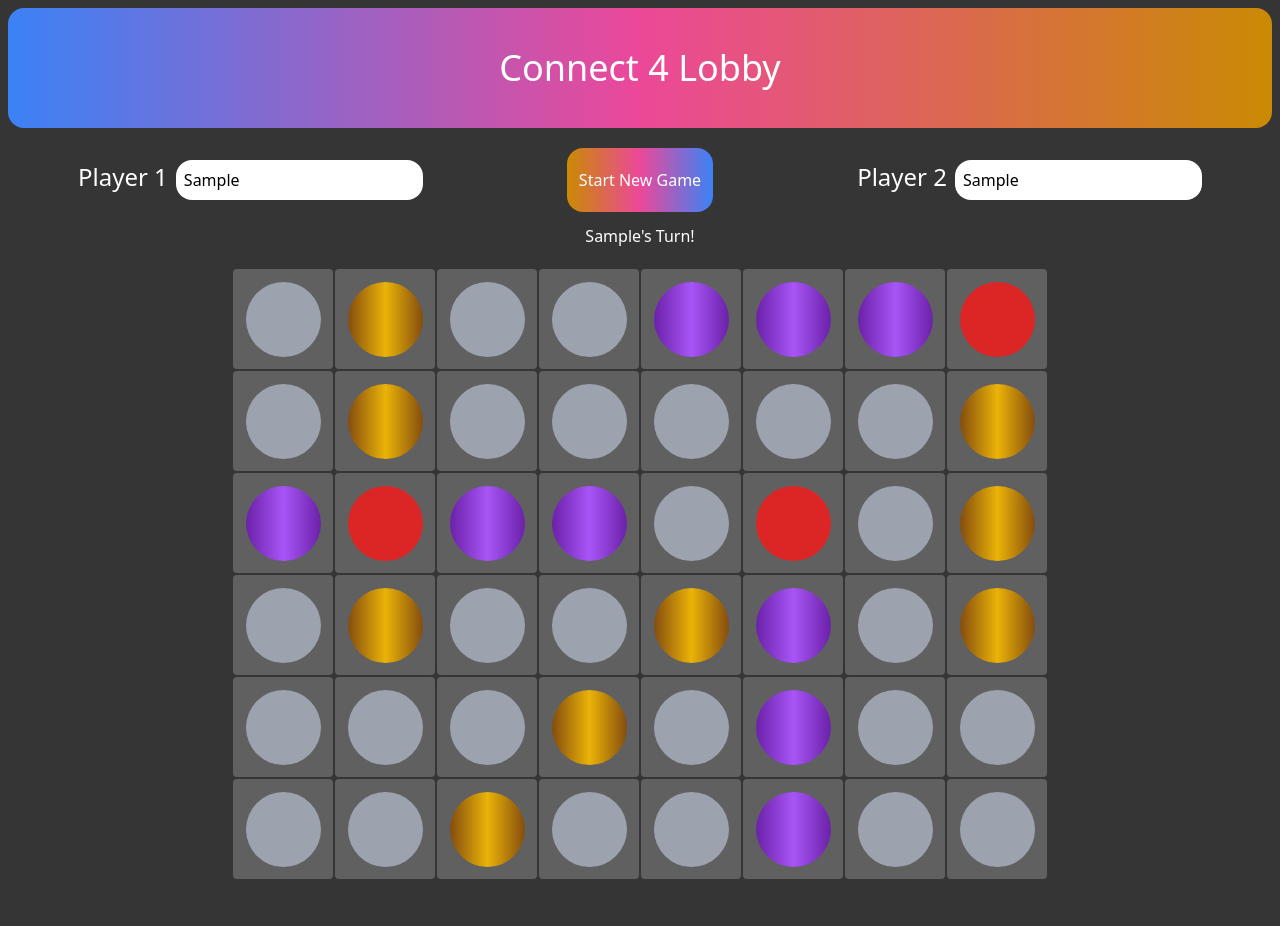
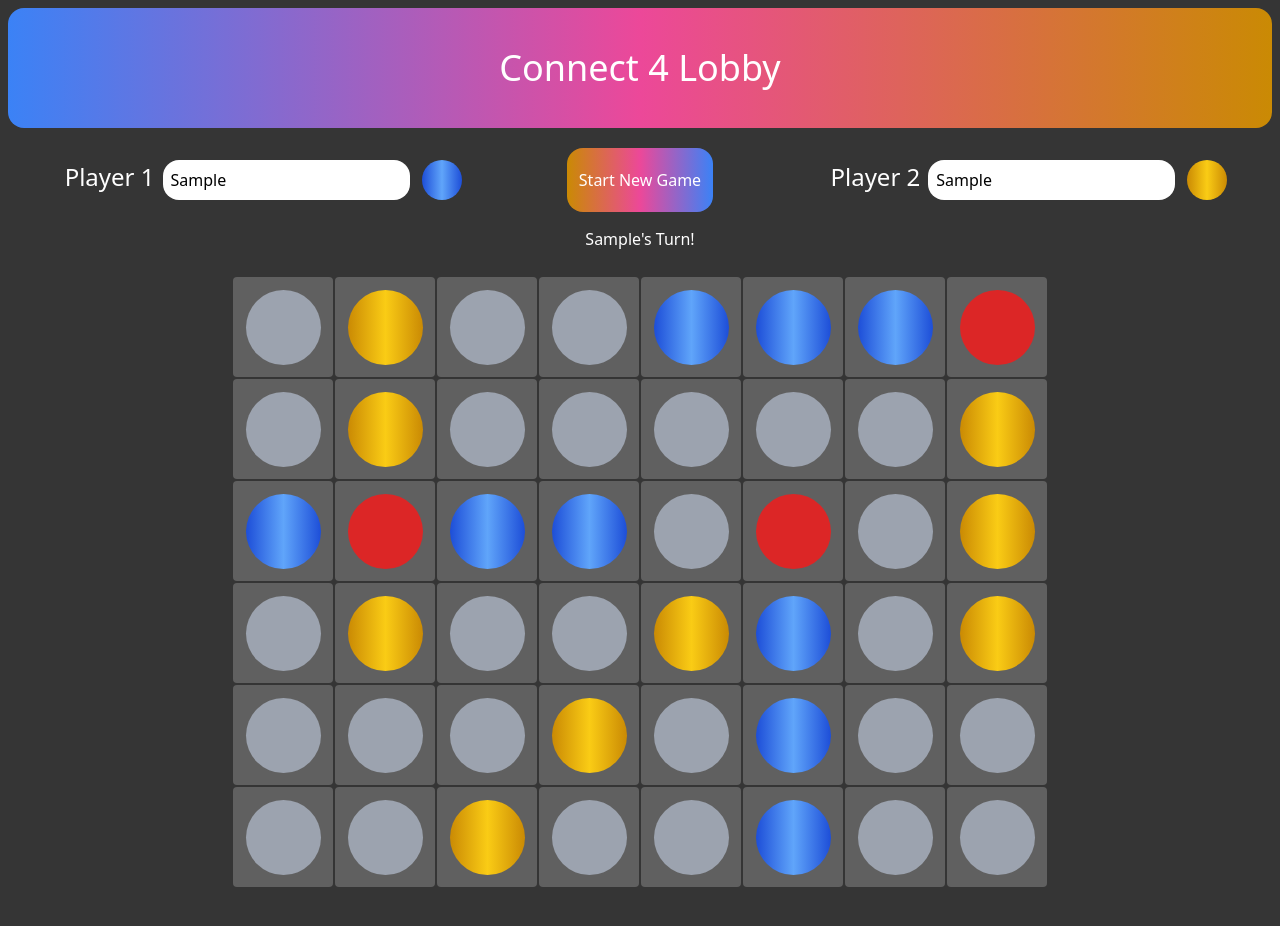
Before and after one commit to corith/lapin4, a React (Create React App) app: page / in a window 1280 px wide. Both pictures are taken after typing "Sample", "Sample" into the empty fields and a click on the button "Start Game". Built offline with nearby package versions, Linux system fonts and the light colour scheme.

Commit message:
Minor updates to UI and added a new "default" board

```diff
--- a/src/App.js
+++ b/src/App.js
@@ -16,7 +16,7 @@ function App() {
         <GameHeader />
         <SetUpGameComponent setP1={setPlayer1} setP2={setPlayer2} setIsLive={setIsLive} isLive={isLive}/>
         {isLive ? <WhoseTurn player={player1.name}/> : <></>}
-        <GameBoardComponent />
+        <GameBoardComponent isLive={isLive}/>
     </div>
   );
 }
@@ -24,8 +24,8 @@ function App() {
 
 const WhoseTurn = ({player}) => {
     return(
-        <div className='flex justify-center pt-3 text-white'>
-            <p> {player}'s Turn! </p>
+        <div className='flex justify-center pt-5 text-white'>
+            <p className='animate-bounce'> {player}'s Turn! </p>
         </div>
     )
 }
--- a/src/components/GameBoardComponent.js
+++ b/src/components/GameBoardComponent.js
@@ -1,22 +1,38 @@
 import {Row} from "./Row";
-import {GBExample} from "../models/GameBoard";
+import {GBExample, gbNotLive} from "../models/GameBoard";
+import {useEffect, useState} from "react";
 
-export const GameBoardComponent = ({}) => {
+export const GameBoardComponent = ({isLive}) => {
 
+    const [board ,setBoard] = useState(gbNotLive)
+
+    useEffect(() => {
+        console.log("useEffect GBC")
+        if (isLive) {
+            setBoard(GBExample)
+        } else {
+            setBoard(gbNotLive)
+        }
+    }, [isLive])
 
     return (
         <table className='table-auto flex justify-center pt-5'>
             <tbody>
             {
-                GBExample.map((row, i) => {
+                board.map((row, i) => {
                     return (
                         <tr key={i}>
                             {
                                 [...Array(8)].map((e2 , z) => {
                                     return (
                                         <td key={z}>
-                                            <Row i={row[z] === 1 ? 0 : row[z] === 2 ? 1 : row[z] === 3 ? 3 : 2 }/>
-                                            {/*<Row i={i === 0 || i === 5 ? 2 : i >= 3 ? 1 : 0}/>*/}
+                                            {
+                                                // isLive ?
+                                                <Row i={row[z] === 1 ? 0 : row[z] === 2 ? 1 : row[z] === 3 ? 3 : 2 }/>
+                                                // :
+                                                // <Row i={i === 0 || i === 5 ? 2 : i >= 3 ? 1 : 0}/>
+
+                                            }
                                         </td>
                                     )
                                 })
--- a/src/components/Row.js
+++ b/src/components/Row.js
@@ -4,9 +4,9 @@ export const Row = ({i}) => {
     return (
         <div className='gameCell rounded  flex justify-center items-center'>
             <div className={(i === 0 ?
-                'bg-gradient-to-r from-purple-800 via-purple-500 to-purple-800'
+                'bg-gradient-to-r from-blue-700 via-blue-400 to-blue-700'
                 : i === 2 ? 'bg-gray-400' : i === 3 ? 'bg-red-600' :
-                'bg-gradient-to-r from-yellow-800 via-yellow-500 to-yellow-800')
+                'bg-gradient-to-r from-yellow-600 via-yellow-400 to-yellow-600')
                 +
                 ' rounded-full h-3/4 w-3/4'}>
 
--- a/src/components/SetUpGameComponent.js
+++ b/src/components/SetUpGameComponent.js
@@ -18,9 +18,19 @@ export const SetUpGameComponent = ({setP1, setP2, setIsLive, isLive}) => {
     return (
         <div className=' mt-5'>
             <form className='flex justify-around'>
+
+                <div className='flex justify-between'>
                     <div className='p-3'>
                         <label htmlFor='p1-name' className='text-white pr-2 text-2xl'>Player 1</label>
                         <input placeholder='Player 1' type="text" name='p1-name' className='p-2 rounded-2xl' onChange={(e) => setP1(new Player(e.target.value, 1))}/>
+                    </div>
+
+                    <div className='
+                    rounded-full h-1/4 w-1.5
+                    p-5 mt-3
+                    bg-gradient-to-r from-blue-700 via-blue-400 to-blue-700'>
+
+                    </div>
                 </div>
 
                 <button
@@ -32,9 +42,17 @@ export const SetUpGameComponent = ({setP1, setP2, setIsLive, isLive}) => {
                     {isLive ? 'Start New Game' : 'Start Game'}
                 </button>
 
+                <div className='flex justify-between'>
                     <div className='p-3'>
                         <label htmlFor='p2-name' className='text-white pr-2 text-2xl'>Player 2</label>
                         <input placeholder='Player 2' type="text" name='p2-name' className='p-2 rounded-2xl' onChange={(e) => setP2(new Player(e.target.value, 2))}/>
+                    </div>
+                    <div className='
+                    rounded-full h-1/4 w-1.5
+                    p-5 mt-3
+                    bg-gradient-to-r from-yellow-600 via-yellow-400 to-yellow-600'>
+
+                    </div>
                 </div>
 
             </form>
--- a/src/models/GameBoard.js
+++ b/src/models/GameBoard.js
@@ -19,3 +19,12 @@ export const GBExample = [
     [null,null,null,2,null,1,null,null],
     [null,null,2,null,null,1,null,null],
 ]
+
+export const gbNotLive = [
+    [null,null,null,null,null,null,null,null],
+    [null,1,1,1,1,1,1,null],
+    [null,2,null,2,1,null,2,null],
+    [null,1,null,1,2,null,1,null],
+    [null,2,2,2,2,2,2,null],
+    [null,null,null,null,null,null,null,null],
+]
```
Lines whose indentation alone changed are shown as unchanged.
